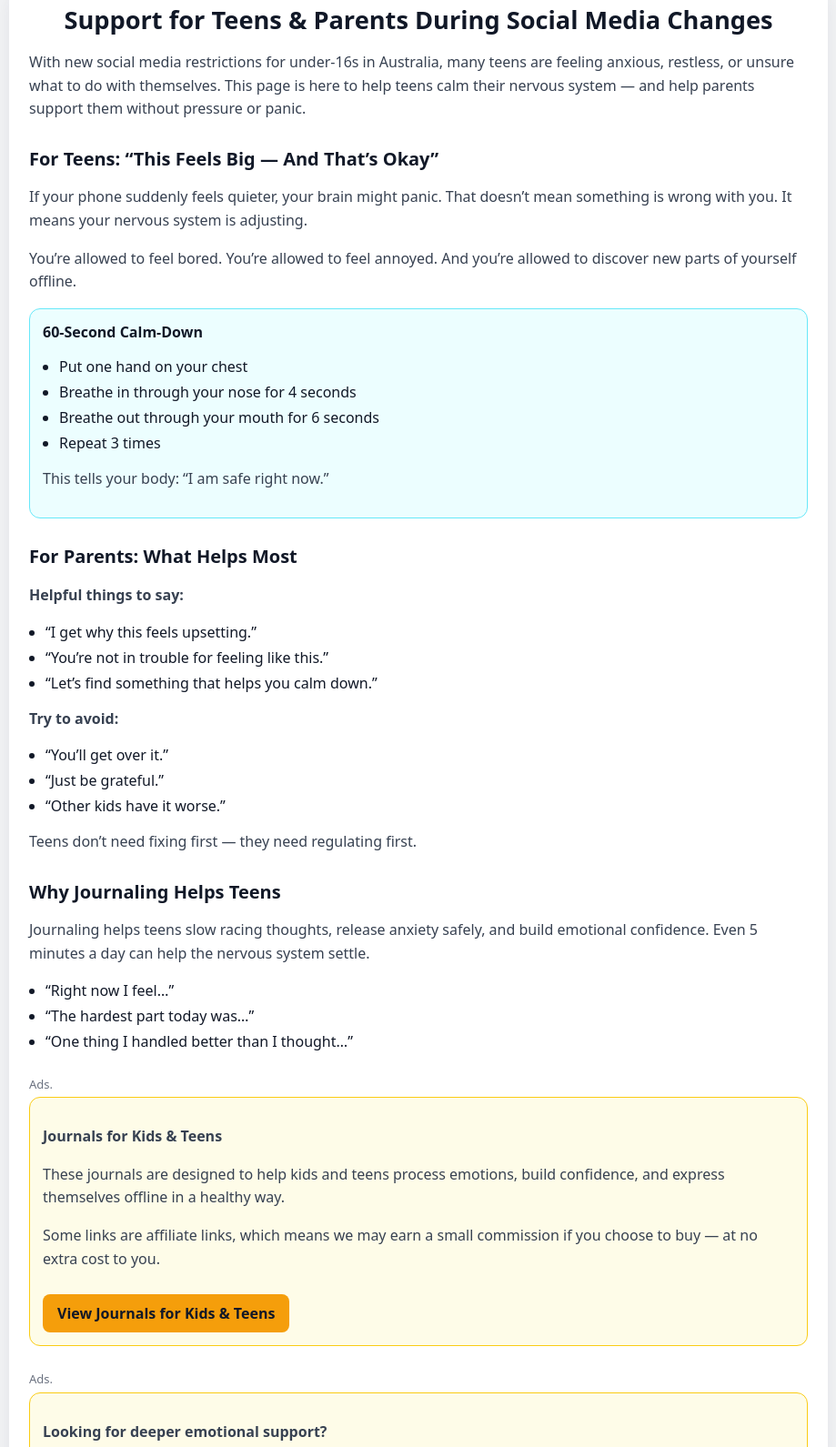
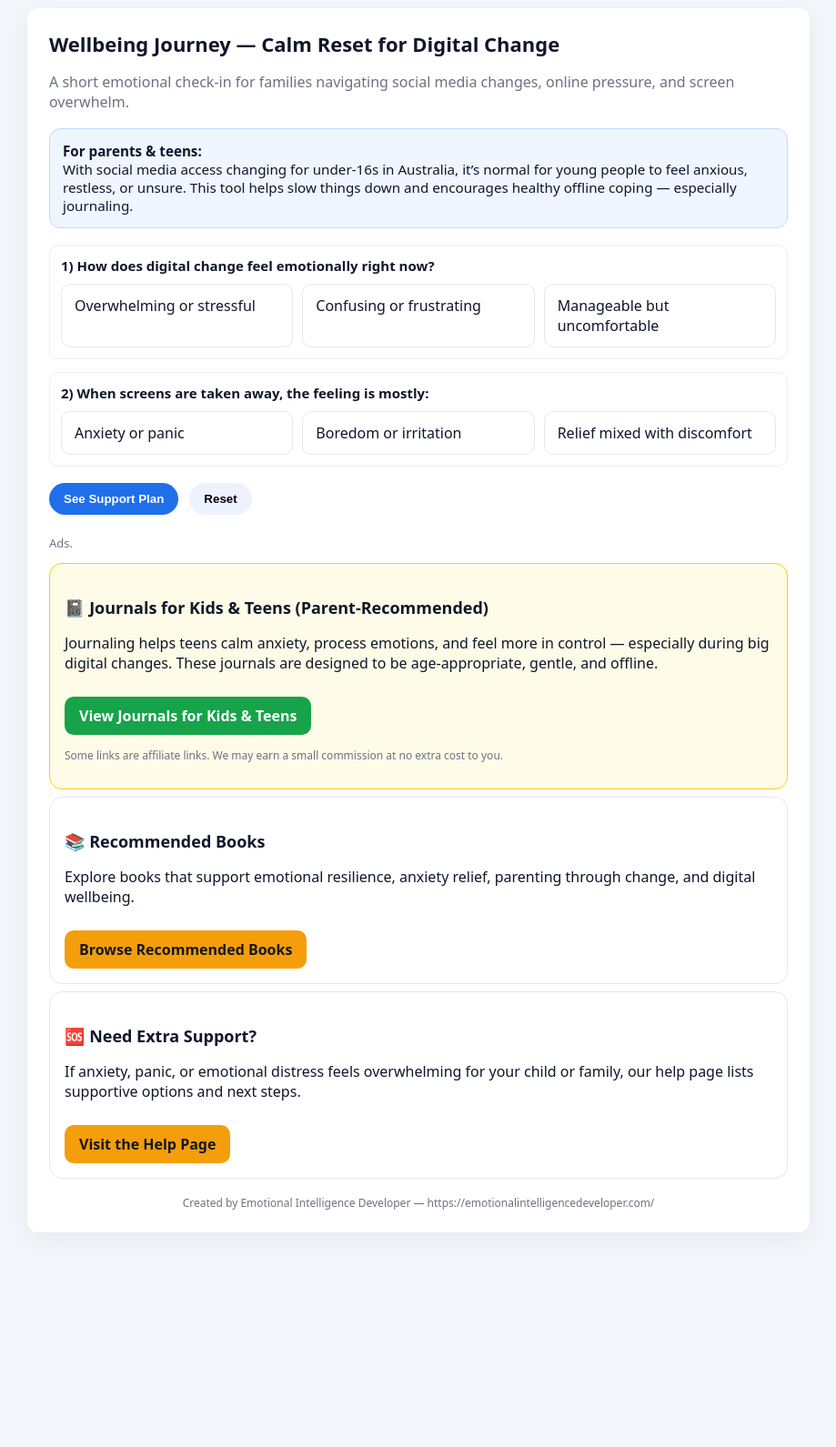
Before and after one commit to emotionalintelligencedeveloper-glitch/mcn, a plain HTML site: page wellbeing-journey-tool.html in a window 1280 px wide. Shown: the part 39-1630 px from the top of the page at 91% size, without its empty margins (180-1099 px from the left). After the commit the page ends 1442 px from the top, so only its background shows below. Drawn offline with Linux system fonts and the light colour scheme.

Commit message:
Update wellbeing-journey-tool.html

```diff
--- a/wellbeing-journey-tool.html
+++ b/wellbeing-journey-tool.html
@@ -1,104 +1,114 @@
 <!doctype html>
 <html lang="en">
 <head>
-<meta charset="UTF-8">
-<meta name="viewport" content="width=device-width, initial-scale=1.0">
-<title>Social Media Change Support for Teens & Parents</title>
+<meta charset="utf-8" />
+<meta name="viewport" content="width=device-width,initial-scale=1" />
+<title>Wellbeing Journey — Emotional Intelligence Developer</title>
 
 <style>
+  :root{
+    --bg:#f3f6fb;
+    --card:#ffffff;
+    --muted:#6b7280;
+    --blue:#1f6feb;
+    --yellow:#f5b942;
+    --cta:#f59e0b;
+    --green:#16a34a;
+    --text:#0f172a;
+    --radius:12px;
+  }
   body{
-    font-family: system-ui,-apple-system,Segoe UI,Roboto,Arial,sans-serif;
-    background:#f3f4f6;
+    font-family:system-ui,-apple-system,Segoe UI,Roboto,Arial;
     margin:0;
-    padding:20px;
-    color:#111827;
+    background:var(--bg);
+    color:var(--text)
   }
-  .wrap{
-    max-width:900px;
-    margin:0 auto;
+  .wrap{max-width:860px;margin:28px auto;padding:20px}
+  .card{
+    background:var(--card);
+    border-radius:var(--radius);
+    padding:24px;
+    box-shadow:0 8px 30px rgba(16,24,40,0.06)
   }
-  .card{
-    background:#ffffff;
-    padding:22px 22px 26px;
-    border-radius:16px;
-    box-shadow:0 8px 24px rgba(15,23,42,0.08);
-  }
-  h1{
-    text-align:center;
-    margin:0 0 10px;
-    font-size:1.7rem;
-  }
-  h2{
-    margin-top:28px;
-    font-size:1.25rem;
-  }
-  p{
-    color:#374151;
-    line-height:1.6;
-  }
-  .soft-box{
+  h1{margin:0 0 6px;font-size:22px}
+  h2{margin:20px 0 8px;font-size:18px}
+  .lead{color:var(--muted);margin-bottom:14px}
+  .note{
     background:#eff6ff;
     border:1px solid #bfdbfe;
-    border-radius:12px;
-    padding:14px;
-    margin-top:16px;
-  }
-  .calm-box{
-    background:#ecfeff;
-    border:1px solid #67e8f9;
-    border-radius:12px;
-    padding:14px;
-    margin-top:14px;
-  }
-  .list{
-    padding-left:18px;
-  }
-  .list li{
-    margin-bottom:6px;
-  }
-  .ads-label{
-    font-size:13px;
-    color:#6b7280;
-    margin-top:26px;
-    margin-bottom:4px;
-  }
-  .ads-box{
     padding:14px;
     border-radius:12px;
+    font-size:0.95rem;
+    margin:18px 0;
+  }
+  .q{
+    margin:14px 0;
+    padding:12px;
+    border-radius:10px;
+    background:#fff;
+    border:1px solid #eee
+  }
+  .q h3{margin:0 0 10px;font-size:15px}
+  .opts{display:flex;gap:10px;flex-wrap:wrap}
+  .opt{
+    flex:1;
+    min-width:160px;
+    padding:12px 14px;
+    border-radius:10px;
+    border:1px solid #e6e8eb;
+    background:#fff;
+    cursor:pointer;
+    transition:.15s
+  }
+  .opt input{display:none}
+  .opt:hover{transform:translateY(-2px)}
+  .selected-blue{background:linear-gradient(180deg,var(--blue),#195ed6);color:#fff}
+  .selected-yellow{background:linear-gradient(180deg,var(--yellow),#f0a62a)}
+  .controls{display:flex;gap:12px;margin-top:18px;align-items:center}
+  .btn{
+    padding:10px 16px;
+    border-radius:999px;
+    border:0;
+    cursor:pointer;
+    font-weight:600
+  }
+  .btn.primary{background:var(--blue);color:#fff}
+  .btn.secondary{background:#eef2ff}
+  .result{
+    margin-top:20px;
+    padding:16px;
+    border-radius:12px;
+    background:#fbfdff;
+    border:1px solid #e5e7eb;
+    display:none
+  }
+
+  /* RESOURCE SECTIONS */
+  .ads-label{font-size:13px;color:#6b7280;margin-top:22px}
+  .resource-box{
+    padding:16px;
+    border-radius:14px;
+    margin-top:8px;
+    border:1px solid #e5e7eb;
+    background:#fff
+  }
+  .resource-box.highlight{
     background:#fefce8;
-    border:1px solid #facc15;
+    border-color:#facc15
   }
-  .cta{
+  .cta-link{
     display:inline-block;
     margin-top:10px;
     padding:10px 16px;
-    border-radius:8px;
-    background:#f59e0b;
+    border-radius:10px;
+    background:var(--cta);
     color:#111827;
     text-decoration:none;
-    font-weight:600;
+    font-weight:700
   }
-  .cta:hover{
-    background:#d97706;
-  }
-  .help-box{
-    margin-top:18px;
-    padding:14px;
-    border-radius:12px;
-    background:#eff6ff;
-    border:1px solid #bfdbfe;
-  }
-  .disclaimer{
-    font-size:0.8rem;
-    color:#6b7280;
-    margin-top:18px;
-  }
-  .footer{
-    margin-top:18px;
-    font-size:0.9rem;
-    color:#6b7280;
-    text-align:center;
-  }
+  .cta-link.green{background:var(--green);color:#fff}
+  .footer{font-size:12px;color:#6b7280;margin-top:18px;text-align:center}
+  .disclaimer{font-size:12px;color:#6b7280;margin-top:14px}
 </style>
 </head>
 
@@ -106,106 +116,78 @@
 <div class="wrap">
 <div class="card">
 
-    <h1>Support for Teens & Parents During Social Media Changes</h1>
-
-    <p>
-      With new social media restrictions for under-16s in Australia, many teens are feeling anxious, restless, or unsure what to do with themselves.
-      This page is here to help teens calm their nervous system — and help parents support them without pressure or panic.
+<h1>Wellbeing Journey — Calm Reset for Digital Change</h1>
+<p class="lead">
+A short emotional check-in for families navigating social media changes, online pressure, and screen overwhelm.
 </p>
 
-    <h2>For Teens: “This Feels Big — And That’s Okay”</h2>
-    <p>
-      If your phone suddenly feels quieter, your brain might panic. That doesn’t mean something is wrong with you.
-      It means your nervous system is adjusting.
-    </p>
-    <p>
-      You’re allowed to feel bored. You’re allowed to feel annoyed.
-      And you’re allowed to discover new parts of yourself offline.
-    </p>
-
-    <div class="calm-box">
-      <strong>60-Second Calm-Down</strong>
-      <ul class="list">
-        <li>Put one hand on your chest</li>
-        <li>Breathe in through your nose for 4 seconds</li>
-        <li>Breathe out through your mouth for 6 seconds</li>
-        <li>Repeat 3 times</li>
-      </ul>
-      <p>This tells your body: “I am safe right now.”</p>
+<div class="note">
+<strong>For parents & teens:</strong><br>
+With social media access changing for under-16s in Australia, it’s normal for young people to feel anxious, restless, or unsure.
+This tool helps slow things down and encourages healthy offline coping — especially journaling.
 </div>
 
-    <h2>For Parents: What Helps Most</h2>
-    <p><strong>Helpful things to say:</strong></p>
-    <ul class="list">
-      <li>“I get why this feels upsetting.”</li>
-      <li>“You’re not in trouble for feeling like this.”</li>
-      <li>“Let’s find something that helps you calm down.”</li>
-    </ul>
+<!-- QUIZ -->
+<div class="q">
+<h3>1) How does digital change feel emotionally right now?</h3>
+<div class="opts">
+<label class="opt" data-val="A"><input type="radio" name="q1" value="A"> Overwhelming or stressful</label>
+<label class="opt" data-val="B"><input type="radio" name="q1" value="B"> Confusing or frustrating</label>
+<label class="opt" data-val="C"><input type="radio" name="q1" value="C"> Manageable but uncomfortable</label>
+</div>
+</div>
 
-    <p><strong>Try to avoid:</strong></p>
-    <ul class="list">
-      <li>“You’ll get over it.”</li>
-      <li>“Just be grateful.”</li>
-      <li>“Other kids have it worse.”</li>
-    </ul>
+<div class="q">
+<h3>2) When screens are taken away, the feeling is mostly:</h3>
+<div class="opts">
+<label class="opt" data-val="A"><input type="radio" name="q2" value="A"> Anxiety or panic</label>
+<label class="opt" data-val="B"><input type="radio" name="q2" value="B"> Boredom or irritation</label>
+<label class="opt" data-val="C"><input type="radio" name="q2" value="C"> Relief mixed with discomfort</label>
+</div>
+</div>
 
-    <p>Teens don’t need fixing first — they need regulating first.</p>
+<div class="controls">
+<button class="btn primary" id="calcBtn">See Support Plan</button>
+<button class="btn secondary" id="resetBtn">Reset</button>
+</div>
 
-    <h2>Why Journaling Helps Teens</h2>
+<div id="resultArea" class="result"></div>
+
+<!-- RESOURCES -->
+<p class="ads-label">Ads.</p>
+
+<div class="resource-box highlight">
+<h2>📓 Journals for Kids & Teens (Parent-Recommended)</h2>
 <p>
-      Journaling helps teens slow racing thoughts, release anxiety safely, and build emotional confidence.
-      Even 5 minutes a day can help the nervous system settle.
+Journaling helps teens calm anxiety, process emotions, and feel more in control — especially during big digital changes.
+These journals are designed to be age-appropriate, gentle, and offline.
 </p>
+<a class="cta-link green" href="https://amzn.to/44YELG6" target="_blank" rel="noopener noreferrer">
+View Journals for Kids & Teens
+</a>
+<p class="disclaimer">
+Some links are affiliate links. We may earn a small commission at no extra cost to you.
+</p>
+</div>
 
-    <ul class="list">
-      <li>“Right now I feel…”</li>
-      <li>“The hardest part today was…”</li>
-      <li>“One thing I handled better than I thought…”</li>
-    </ul>
-
-    <!-- ADS FIRST -->
-    <p class="ads-label">Ads.</p>
-    <div class="ads-box">
-      <p><strong>Journals for Kids & Teens</strong></p>
+<div class="resource-box">
+<h2>📚 Recommended Books</h2>
 <p>
-        These journals are designed to help kids and teens process emotions, build confidence,
-        and express themselves offline in a healthy way.
+Explore books that support emotional resilience, anxiety relief, parenting through change, and digital wellbeing.
 </p>
-      <p>
-        Some links are affiliate links, which means we may earn a small commission if you choose to buy —
-        at no extra cost to you.
-      </p>
-      <a class="cta" href="https://amzn.to/44YELG6" target="_blank" rel="noopener noreferrer">
-        View Journals for Kids & Teens
+<a class="cta-link" href="https://emotionalintelligencedeveloper.com/recommended-books/" target="_blank">
+Browse Recommended Books
 </a>
 </div>
 
-    <p class="ads-label">Ads.</p>
-    <div class="ads-box">
-      <p><strong>Looking for deeper emotional support?</strong></p>
+<div class="resource-box">
+<h2>🆘 Need Extra Support?</h2>
 <p>
-        Our Recommended Books page includes titles on teen anxiety, emotional resilience,
-        parenting through digital change, and self-confidence.
+If anxiety, panic, or emotional distress feels overwhelming for your child or family, our help page lists supportive options and next steps.
 </p>
-      <a class="cta" href="https://emotionalintelligencedeveloper.com/recommended-books/" target="_blank" rel="noopener noreferrer">
-        View Recommended Books
-      </a>
-    </div>
-
-    <div class="help-box">
-      <p><strong>Need more support?</strong></p>
-      <p>
-        If anxiety, panic, or emotional distress feels intense or persistent,
-        you can explore additional guidance and support options on our help page.
-      </p>
-      <a class="cta" href="https://emotionalintelligencedeveloper.com/help-page/" target="_blank" rel="noopener noreferrer">
+<a class="cta-link" href="https://emotionalintelligencedeveloper.com/help-page/" target="_blank">
 Visit the Help Page
 </a>
-    </div>
-
-    <div class="disclaimer">
-      This content provides general emotional wellbeing support and is not a substitute for professional care.
-      If a teen feels unsafe or overwhelmed, please seek help from a qualified professional or trusted support service.
 </div>
 
 <div class="footer">
@@ -214,5 +196,33 @@
 
 </div>
 </div>
+
+<script>
+document.querySelectorAll('.opts').forEach(o=>{
+  o.addEventListener('click',e=>{
+    const l=e.target.closest('label.opt');if(!l)return;
+    l.parentElement.querySelectorAll('.opt').forEach(x=>x.classList.remove('selected-blue','selected-yellow'));
+    l.classList.add(l.dataset.val==='B'?'selected-yellow':'selected-blue');
+    l.querySelector('input').checked=true;
+  });
+});
+
+document.getElementById('calcBtn').onclick=()=>{
+  const a=document.querySelector('input[name="q1"]:checked');
+  const b=document.querySelector('input[name="q2"]:checked');
+  if(!a||!b){alert("Please answer both questions.");return;}
+  document.getElementById('resultArea').style.display='block';
+  document.getElementById('resultArea').innerHTML=
+  "<strong>Support Plan:</strong><p>Your feelings make sense. Big digital changes can cause anxiety and withdrawal.</p>" +
+  "<ul><li>Slow breathing or grounding first</li><li>Journaling to release thoughts</li><li>Offline routines to rebuild confidence</li></ul>" +
+  "<p><em>Start small. One calm moment a day is progress.</em></p>";
+};
+
+document.getElementById('resetBtn').onclick=()=>{
+  document.querySelectorAll('input').forEach(i=>i.checked=false);
+  document.querySelectorAll('.opt').forEach(o=>o.classList.remove('selected-blue','selected-yellow'));
+  document.getElementById('resultArea').style.display='none';
+};
+</script>
 </body>
 </html>
```
Lines whose indentation alone changed are shown as unchanged.
